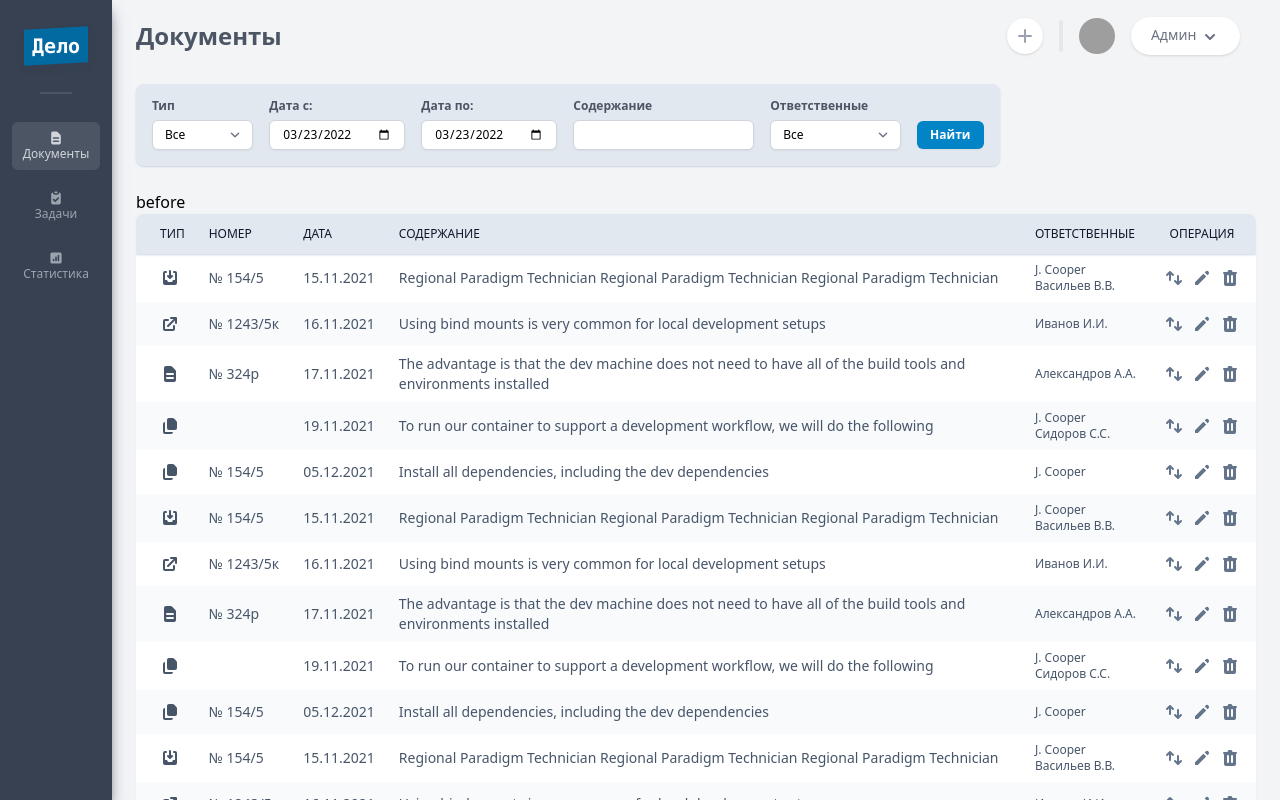
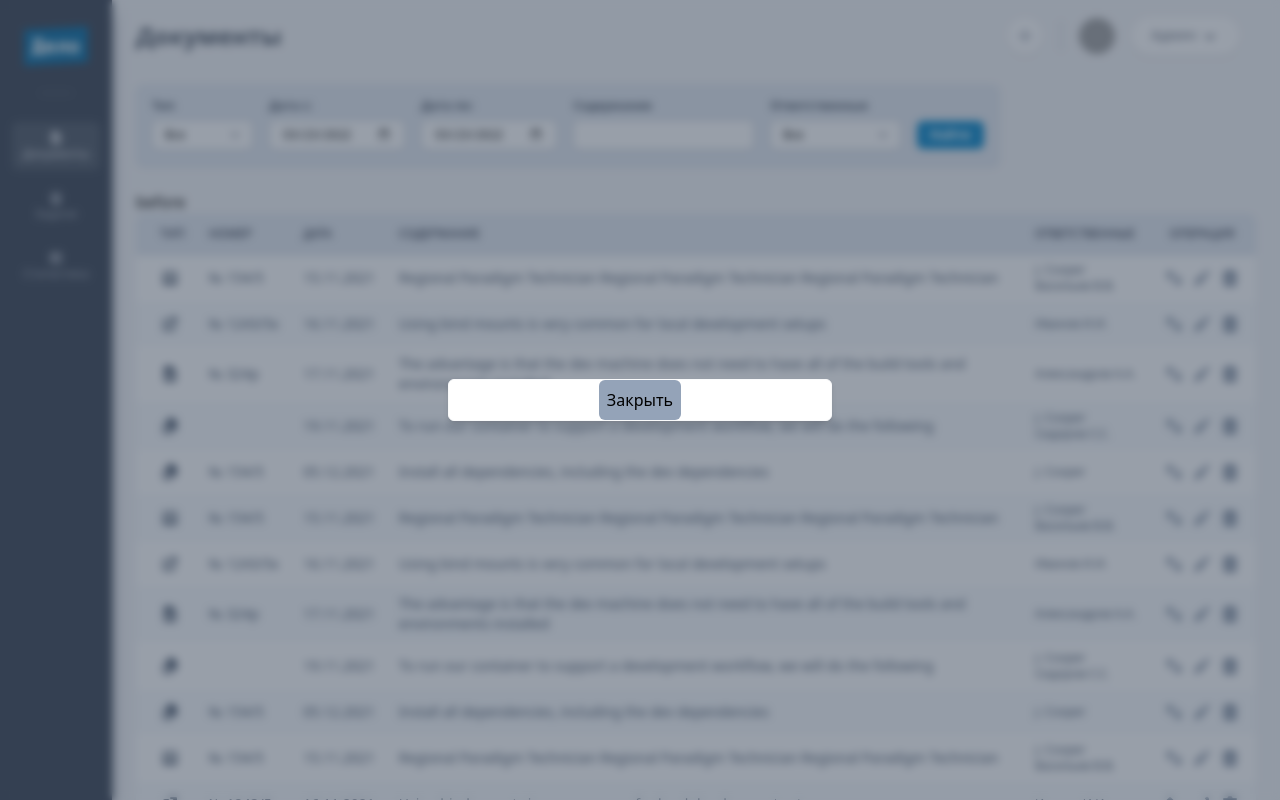
Before and after one commit to serebrs/delo, a Vue app: page /documents in a window 1280 px wide. Both pictures are taken after a click on the button 1024 px from the left and 36 px from the top of the page. Built offline with nearby package versions, Linux system fonts and the light colour scheme; grey boxes are pictures that could not be loaded.

Commit message:
Сделал модальное окно

```diff
--- a/src/components/HeaderBar.vue
+++ b/src/components/HeaderBar.vue
@@ -14,6 +14,7 @@
 
     <div class="mx-4 h-16 flex items-center justify-end space-x-4">
       <button
+        @click="$emit('modalOpen')"
         class="flex p-2 items-center rounded-full text-gray-400 hover:text-green-700 bg-white shadow text-md active:translate-y-[1px]"
       >
         <PlusIcon class="w-5 h-5" />
@@ -46,7 +47,8 @@ import DropdownMenu from "./utils/DropdownMenu.vue";
 
 export default {
   emits: [
-    "navMenuOpen"
+    "navMenuOpen",
+    "modalOpen"
   ],
   props: {
     title: String
--- /dev/null
+++ b/src/components/utils/ModalBox.vue
@@ -0,0 +1,19 @@
+<template>
+  <div
+    class="absolute z-40 inset-y-0 inset-x-0 flex justify-center items-center space-x-0 space-y-0 h-screen bg-slate-700 bg-opacity-50 overflow-hidden backdrop-blur-sm"
+  >
+    <div
+      class="flex flex-col justify-center items-center w-96 rounded-md shadow-md bg-white border border-gray-50"
+    >
+      <button @click="$emit('modalClose')" class="p-2 bg-slate-400 rounded-md">Закрыть</button>
+    </div>
+  </div>
+</template>
+
+<script>
+export default {
+  emits: [
+    "modalClose"
+  ]
+}
+</script>
--- a/src/layouts/MainLayout.vue
+++ b/src/layouts/MainLayout.vue
@@ -3,7 +3,9 @@
     class="bg-gray-100 dark:bg-gray-800 h-screen overflow-y-hidden overflow-x-auto relative flex items-start justify-start flex-nowrap"
   >
     <!-- Основной блок слева с навигационным меню -->
-    <div class="flex-none h-screen hidden lg:block lg:w-28 shadow-lg bg-gray-700 shadow-gray-500 select-none">
+    <div
+      class="flex-none h-screen hidden lg:block lg:w-28 shadow-lg bg-gray-700 shadow-gray-500 select-none"
+    >
       <LogoImage />
       <NavigationMenu :navLinks="navLinks" />
     </div>
@@ -21,16 +23,22 @@
         >
           <XIcon class="h-5 w-5" />
         </a>
-        <NavigationMenu :navLinks="navLinks" @navMenuClose="this.isNavigationActive = false" />
+        <NavigationMenu :navLinks="navLinks" @navMenuClose="isNavigationActive = false" />
       </div>
     </Transition>
 
     <!-- Основной блок справа с заголовком и основным контентом -->
     <div class="flex-grow shrink-0 w-[58rem]">
-      <HeaderBar :title="title" @navMenuOpen="this.isNavigationActive = true" />
+      <HeaderBar
+        :title="title"
+        @navMenuOpen="isNavigationActive = true"
+        @modalOpen="isModalActive = true"
+      />
       <router-view />
     </div>
   </div>
+
+  <ModalBox v-if="isModalActive" @modalClose="isModalActive = false" />
 </template>
 
 <script>
@@ -38,6 +46,7 @@ import NavigationMenu from "@/components/NavigationMenu.vue";
 import HeaderBar from "@/components/HeaderBar.vue";
 import LogoImage from "@/components/LogoImage.vue";
 import { XIcon } from "@heroicons/vue/solid"; // TODO сделать импорт всех иконок глобально: Solid и Outline
+import ModalBox from "@/components/utils/ModalBox.vue";
 
 export default {
   data() {
@@ -47,7 +56,8 @@ export default {
         { id: "2", title: "Задачи", url: "/tasks", icon: { type: "solid", name: "ClipboardCheckIcon" } },
         { id: "3", title: "Статистика", url: "/stats", icon: { type: "solid", name: "ChartSquareBarIcon" } },
       ],
-      isNavigationActive: false
+      isNavigationActive: false,
+      isModalActive: false
     }
   },
   computed: {
@@ -56,7 +66,7 @@ export default {
     }
   },
   components: {
-    NavigationMenu, HeaderBar, LogoImage, XIcon
+    NavigationMenu, HeaderBar, LogoImage, XIcon, ModalBox
   }
 }
 </script>
```
